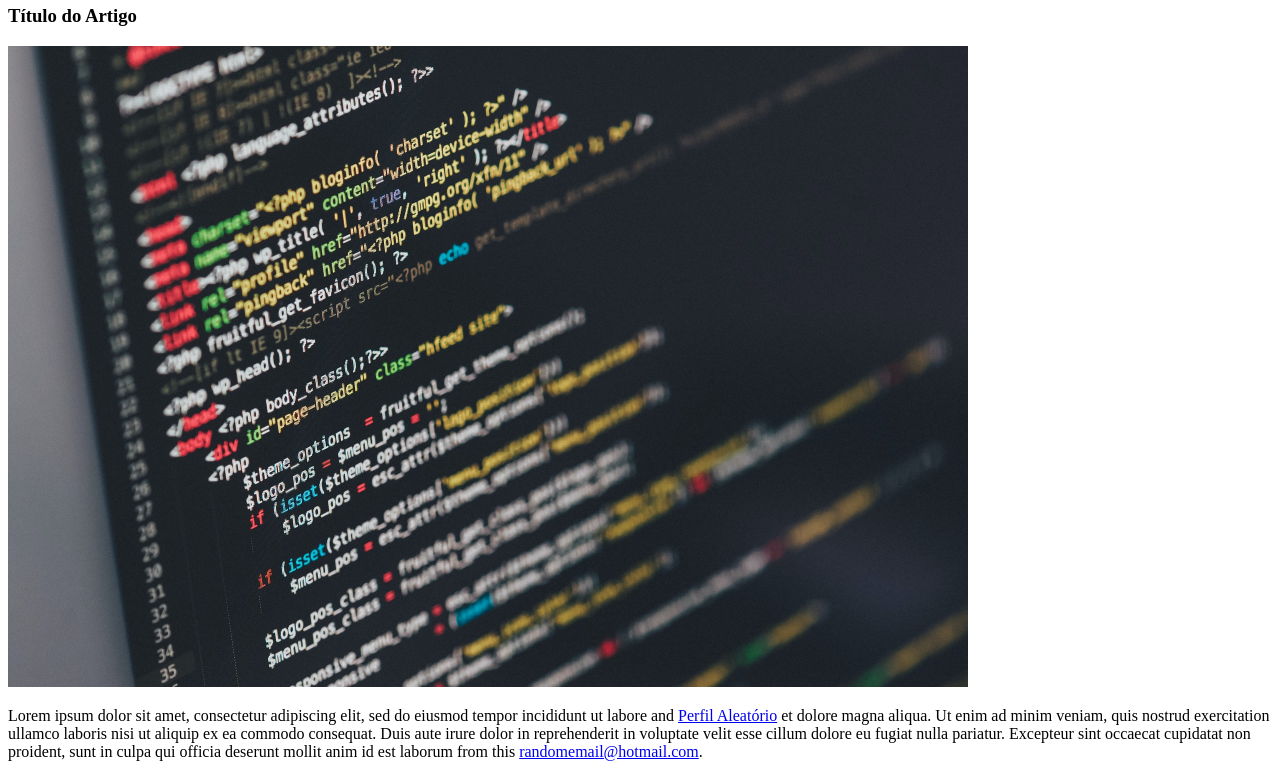
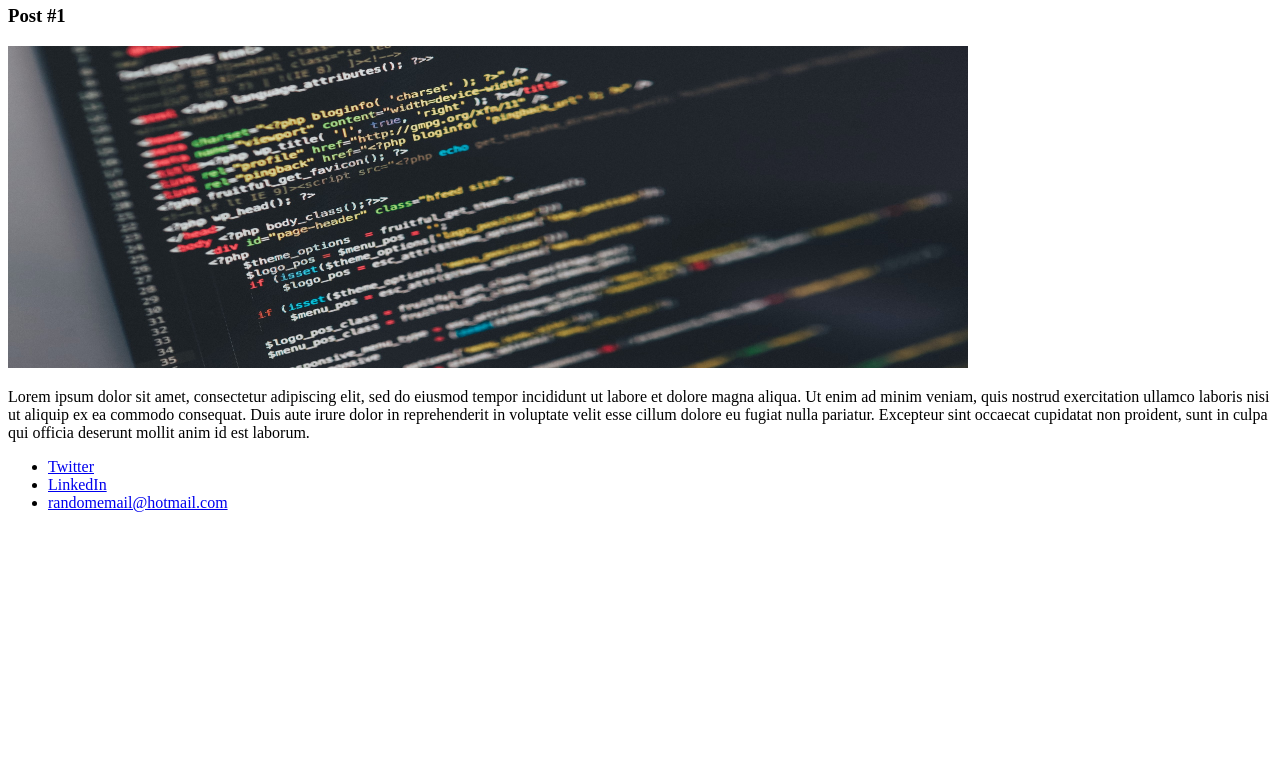
Before and after one commit to SeawardSalmon6/DIO_Bootcamps_Courses, a plain HTML site: page introduction_HTML_CSS_Basics/index.html in a window 1280 px wide. Shown: the part 234-1008 px from the top of the page. After the commit the page ends 800 px from the top, so only its background shows below. Drawn offline with Linux system fonts and the light colour scheme.

Commit message:
changing index

```diff
--- a/introduction_HTML_CSS_Basics/index.html
+++ b/introduction_HTML_CSS_Basics/index.html
@@ -14,15 +14,15 @@
     <!-- Seção Principal -->
     <section>
         <header>
-            <h2>Principais Artigos</h2>
+            <h2>Posts</h2>
         </header>
         <article>
             <header>
-                <h3>Título do Artigo</h3>
+                <h3>Post #1</h3>
             </header>
-            <img height="641" width="960" src="images/html-codes.jpg" alt="Imagem de códigos HTML, por @ilyapavlov disponível no link: https://unsplash.com/photos/OqtafYT5kTw?utm_source=unsplash&utm_medium=referral&utm_content=creditShareLink">
+            <img height="322" width="960" src="images/html-codes.jpg" alt="Imagem de códigos HTML, por @ilyapavlov disponível no link: https://unsplash.com/photos/OqtafYT5kTw?utm_source=unsplash&utm_medium=referral&utm_content=creditShareLink">
             <p>
-                Lorem ipsum dolor sit amet, consectetur adipiscing elit, sed do eiusmod tempor incididunt ut labore and <a href="http://https://www.linkedin.com/in/perfil-aleat%C3%B3rio-479abb18a/?originalSubdomain=br" target="_blank" rel="noopener noreferrer">Perfil Aleatório</a> et dolore magna aliqua. Ut enim ad minim veniam, quis nostrud exercitation ullamco laboris nisi ut aliquip ex ea commodo consequat. Duis aute irure dolor in reprehenderit in voluptate velit esse cillum dolore eu fugiat nulla pariatur. Excepteur sint occaecat cupidatat non proident, sunt in culpa qui officia deserunt mollit anim id est laborum from this <a href="mailto:randomemail@hotmail.com" target="_blank">randomemail@hotmail.com</a>.
+                Lorem ipsum dolor sit amet, consectetur adipiscing elit, sed do eiusmod tempor incididunt ut labore et dolore magna aliqua. Ut enim ad minim veniam, quis nostrud exercitation ullamco laboris nisi ut aliquip ex ea commodo consequat. Duis aute irure dolor in reprehenderit in voluptate velit esse cillum dolore eu fugiat nulla pariatur. Excepteur sint occaecat cupidatat non proident, sunt in culpa qui officia deserunt mollit anim id est laborum.
             </p>
         </article>
     </section>
@@ -33,6 +33,12 @@
             <li>
                 <a href="https://twitter.com/rolealeatorio" target="_blank">Twitter</a>
             </li>
+            <li>
+                <a href="http://https://www.linkedin.com/in/perfil-aleat%C3%B3rio-479abb18a/?originalSubdomain=br" target="_blank" rel="noopener noreferrer">LinkedIn</a>
+            </li>
+            <li>
+                <a href="mailto:randomemail@hotmail.com" target="_blank">randomemail@hotmail.com</a>
+            </li>
         </ul>
     </footer>
 </body>
```
